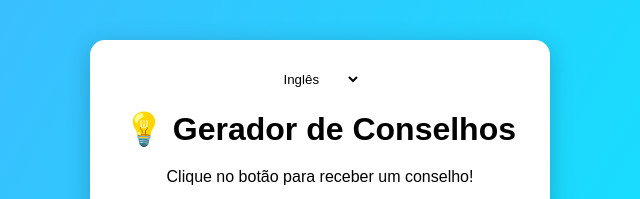
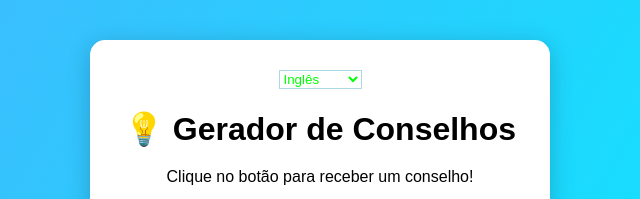
Before and after one commit to Felipe00lk/conselho, a plain HTML site: page index.html in a window 1280 px wide. Shown: the part 243-442 px from the top of the page, 320-960 px from the left. Drawn offline with Linux system fonts and the light colour scheme.

Commit message:
Update style.css

```diff
--- a/style.css
+++ b/style.css
@@ -19,8 +19,8 @@ body {
 }
 #idioma{
  background:none;
-    border:none;
-    color: limo;
+    border: solid 1px lightblue;
+    color: lime;
 
 }
 h1 {
```
